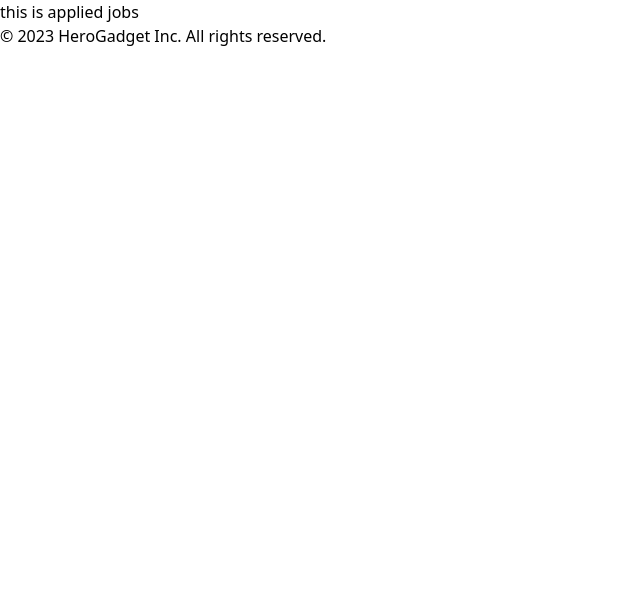
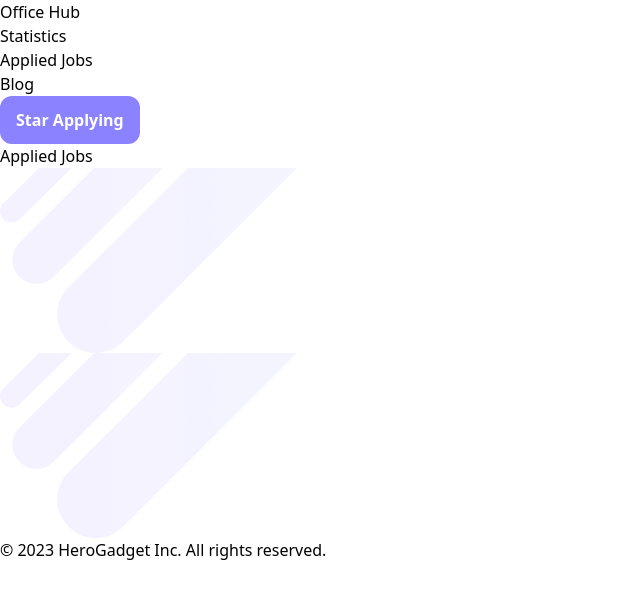
Before and after one commit to mitul200/assigment-9, a React (Vite) app: page /appliedJobs in a window 1280 px wide. Shown: the top 598 px of the page, without its empty margins (0-640 px from the left). Built offline with nearby package versions, Linux system fonts and the light colour scheme.

Commit message:
added a nav bar in a folder

```diff
--- a/src/AppliedJobs.jsx
+++ b/src/AppliedJobs.jsx
@@ -1,12 +1,34 @@
-import { useLoaderData } from "react-router-dom";
+import { Link, useLoaderData } from "react-router-dom";
+import img1 from "./assets/images/bg2.png";
+import img2 from "./assets/images/bg2.png";
 const AppliedJobs = () => {
-  const { cartArray, jobInfo } = useLoaderData();
+  const { cartArray} = useLoaderData();
   console.log(cartArray);
   return (
     <div>
       <div className=" min-h-screen">
+        {/* nav-br */}
+        <div className=" relative mt-10 items-center pt-3 pb-28 bg-gray-100">
+        <div className="flex justify-around ">
+        <Link to='/'> <h1 className=" text-2xl font-bold">Office Hub</h1></Link>
+          <div className="flex space-x-6 items-center">
+            <Link to="/statictics">
+              <h3>Statistics</h3>
+            </Link>
+            <h3>Applied Jobs</h3>
+            <h3>Blog</h3>
+          </div>
+          <button className="my-btn bg-[#8B82FF]">Star Applying</button>
+        </div>
+        <h2 className=" text-center mt-24 text-2xl font-bold">
+        Applied Jobs
+        </h2>
+        <img className=" absolute top-0 right-2" src={img1} alt="" />
+        <img className=" absolute bottom-0 rotate-[180deg]" src={img2} alt="" />
+      </div>
+        {
 
-        <h3 className="text-2xl font-semibold mt-20">this is applied jobs</h3>
+        }
       </div>
     </div>
   );
```
Also changed, not shown: src/AppliedJobCart.jsx (added, +10 -0 lines).
